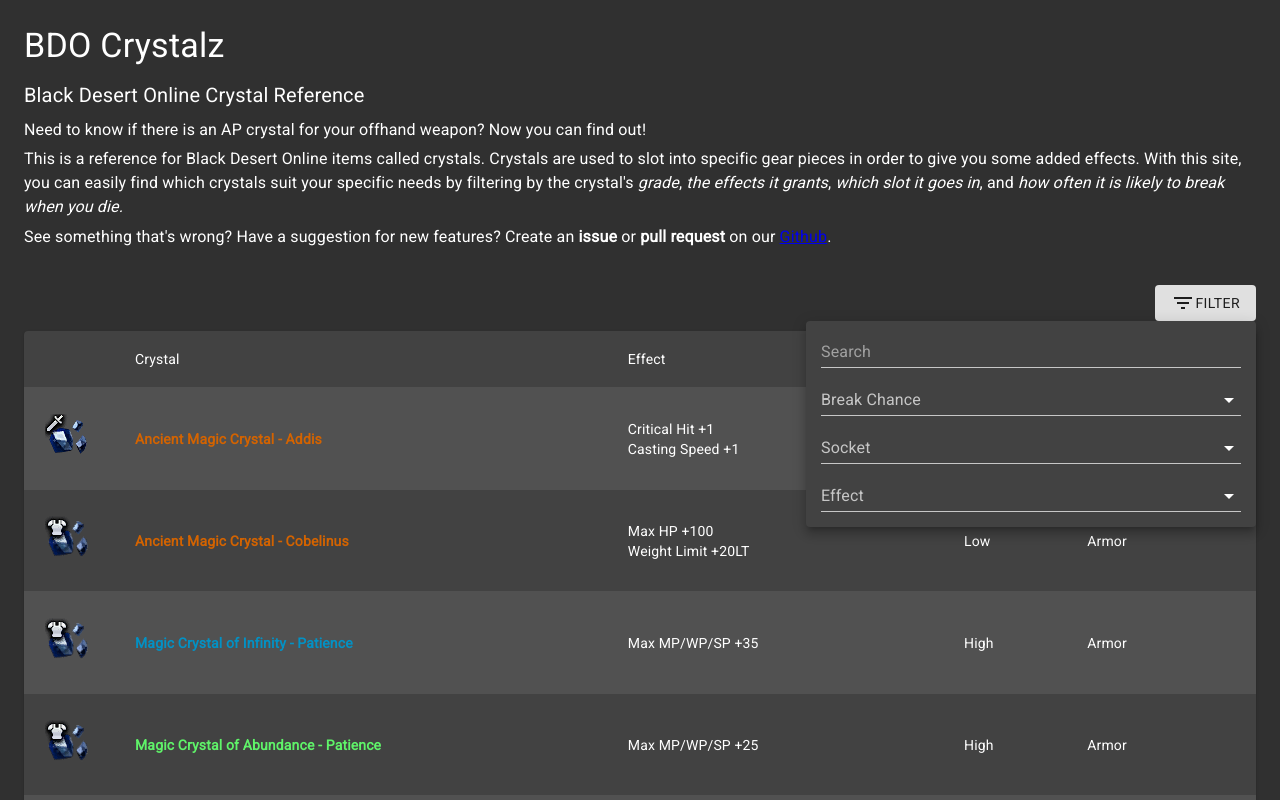
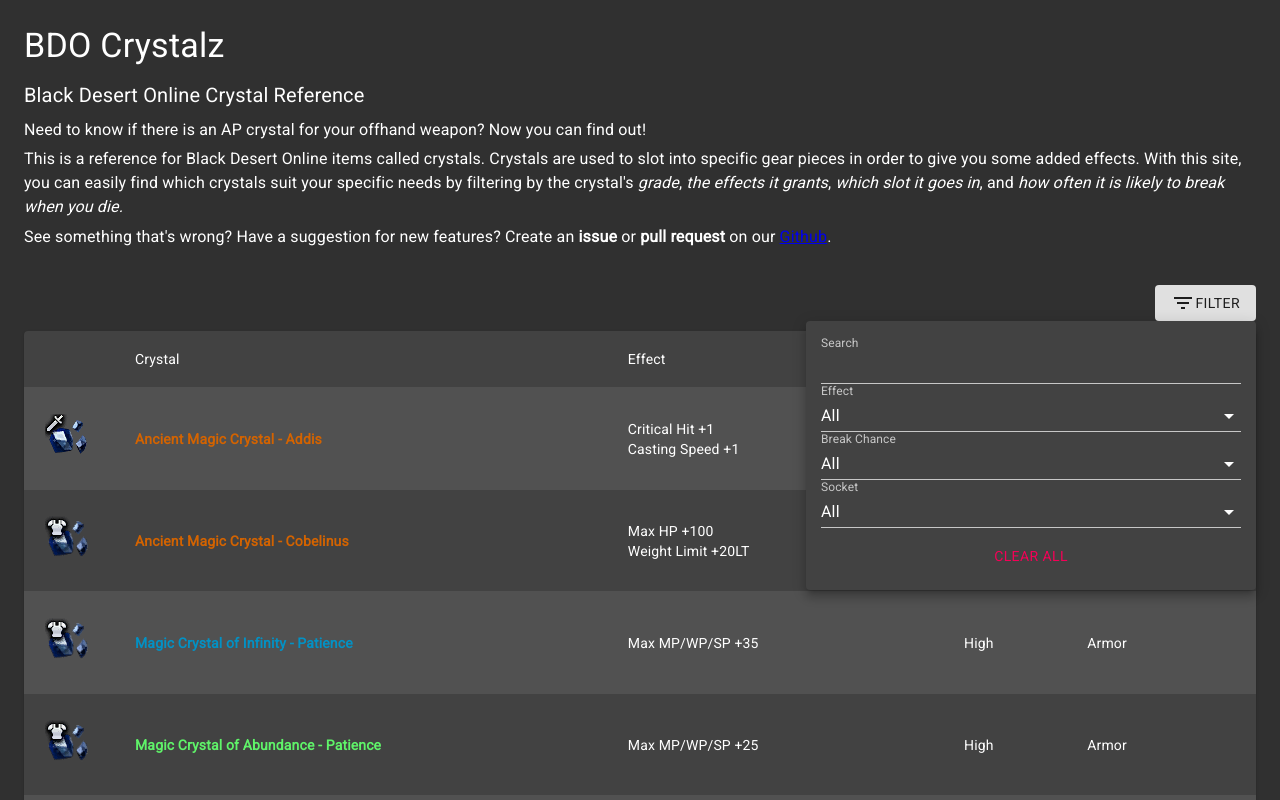
Before and after one commit to AlphaOptix/bdocrystalz, a React (Create React App) app: page / in a window 1280 px wide. Both pictures are taken after a click on the button "FILTER". Shown: the top 800 px of the page. Built offline with nearby package versions, Linux system fonts and the light colour scheme.

Commit message:
feat: adding in filter feature

```diff
--- a/src/App.js
+++ b/src/App.js
@@ -1,7 +1,7 @@
 import Typography from '@material-ui/core/Typography';
 import Container from '@material-ui/core/Container';
 import CssBaseline from '@material-ui/core/CssBaseline';
-import { createMuiTheme, ThemeProvider } from '@material-ui/core/styles';
+import {  unstable_createMuiStrictModeTheme as createMuiTheme, ThemeProvider } from '@material-ui/core/styles';
 import './App.css';
 import DataView from './components/DataView';
 import React from 'react';
--- a/src/components/CardView.js
+++ b/src/components/CardView.js
@@ -51,7 +51,7 @@
         <React.Fragment>
             {crystals.map((crystal) => {
                 return (
-                    <Card className={classes.bottomGutter}>
+                    <Card className={classes.bottomGutter} key={crystal.id}>
                         <CardActionArea target="_blank" rel="noreferrer" href={`https://bdocodex.com/us/item/${crystal.id}`}>
                             <CardHeader
                                 avatar={
@@ -68,11 +68,11 @@
                                         <Typography variant="body2">
                                             <b>Effect:</b>
                                             <br />
-                                            {crystal.effect.split(',').map((effect) => {
+                                            {crystal.effect.split(',').map((effect, i) => {
                                                 return (
-                                                    <React.Fragment>
+                                                    <span key={`effect${effect+i}`}>
                                                         {effect}<br />
-                                                    </React.Fragment>
+                                                    </span>
                                                 )
                                             })}
                                         </Typography>
--- a/src/components/DataView.js
+++ b/src/components/DataView.js
@@ -9,12 +9,13 @@
     const view = [];
     const [crystals, setCrystals] = useState(crystalData);
 
-    view.push((<FilterPanel crystals={crystalData} setCrystals={setCrystals} />))
+    view.push((<FilterPanel crystals={crystalData} setCrystals={setCrystals} key="filterpanel" />))
 
     if(isWidthDown('xs', width)) {
-        view.push((<CardView crystals={crystals} />));
+        view.push((<CardView crystals={crystals} key="cardview" />));
+    } else {
+        view.push((<TableView crystals={crystals} key="tableview" />));
     }
-    view.push((<TableView crystals={crystals} />));
 
     return view;
 }
--- a/src/components/FilterPanel.js
+++ b/src/components/FilterPanel.js
@@ -1,19 +1,33 @@
 import { Button, Select, InputLabel, MenuItem, FormControl, Input, Popover } from '@material-ui/core';
 import FilterListIcon from '@material-ui/icons/FilterList';
-import { useState, useRef, useEffect } from 'react';
+import { useState, useEffect, useRef } from 'react';
 
 
 function FilterPanel({crystals, setCrystals}) {
-    const [anchorEl, setAnchorEl] = useState(false);
-    const [sockets, setSockets] = useState([]);
-    const [effects, setEffects] = useState([]);
-    const [breakChance, setBreakChance] = useState([]);
+    const [state, setState] = useState({
+        anchorEl: false,
+        sockets: [],
+        effects: [],
+        breakChance: [],
+    });
+    const [searchValue, setSearchValue] = useState(""),
+          [socketValue, setSocketValue] = useState("All"),
+          [breakValue, setBreakValue]   = useState("All"),
+          [effectValue, setEffectValue] = useState("All");
+
+    const filterTimeout = useRef();
 
     const handleClick = (event) => {
-        if(anchorEl) {
-            setAnchorEl(null);
+        if(state.anchorEl) {
+            setState({
+                ...state,
+                anchorEl: null
+            });
         } else {
-            setAnchorEl(event.currentTarget);
+            setState({
+                ...state,
+                anchorEl: event.currentTarget
+            });
         }
     };
 
@@ -32,16 +46,42 @@
             effectList.delete("");
         });
 
-        setBreakChance([...breakList]);
-        setSockets([...socketList].sort());
-        setEffects([...effectList].sort());
+        setState(s => ({
+            ...s,
+            breakChance: [...breakList],
+            sockets: [...socketList].sort(),
+            effects: [...effectList].sort()
+        }));
     },[crystals]);
 
     const handleClose = () => {
-      setAnchorEl(null);
+      setState({
+          ...state,
+          anchorEl: null
+      });
     };
 
-    const open = Boolean(anchorEl);
+    useEffect(() => {
+        clearTimeout(filterTimeout.current);
+        let filteredCrystals = [];
+        filterTimeout.current = setTimeout(() => {
+            filteredCrystals = crystals.filter(crystal => {
+                if (!crystal.name.toUpperCase().includes(searchValue.toUpperCase())) return false;
+                if (socketValue !== 'All' && crystal.socket !== socketValue) return false;
+                if (breakValue !== 'All' && crystal.breakChance !== breakValue) return false;
+                let hasEffect = false;
+                crystal.effect.split(',').forEach(effect => {
+                    const plusIndex = effect.indexOf('+');
+                    if (effect.substr(0,plusIndex).trim() === effectValue) hasEffect = true;
+                });
+                if (effectValue !== 'All' && hasEffect === false) return false;
+                return true;
+            });
+            setCrystals(filteredCrystals);
+        }, 250);
+    }, [searchValue, breakValue, effectValue, socketValue, crystals, setCrystals]);
+
+    const open = Boolean(state.anchorEl);
     const id = open ? 'simple-popover' : undefined;
 
     return (
@@ -52,7 +92,7 @@
                 <Popover
                     id={id}
                     open={open}
-                    anchorEl={anchorEl}
+                    anchorEl={state.anchorEl}
                     onClose={handleClose}
                     placement="bottom-end"
                     disablePortal={false}
@@ -73,35 +113,64 @@
                 >
                     <div>
                         <FormControl style={{width: '100%'}}>
-                            <Input placeholder="Search" />
+                            <InputLabel htmlFor="search" shrink={true}>Search</InputLabel>
+                            <Input
+                                placeholder=""
+                                id="search"
+                                value={searchValue}
+                                onChange={event => setSearchValue(event.target.value)}
+                            />
+                        </FormControl>
+                    </div>
+                    <div>
+                        <FormControl style={{width: '100%'}}>
+                            <InputLabel id="effect-label">Effect</InputLabel>
+                            <Select
+                                labelId="effect-label"
+                                autoWidth={true}
+                                value={effectValue}
+                                onChange={event => setEffectValue(event.target.value)}
+                            >
+                                <MenuItem value="All" selected key="effect-1">All</MenuItem>
+                                {state.effects.map((effect, i) => (<MenuItem value={effect} key={`effect+${i}`}>{effect}</MenuItem>))}
+                            </Select>
                         </FormControl>
                     </div>
                     <div>
                         <FormControl style={{width: '100%'}}>
                             <InputLabel id="break-label">Break Chance</InputLabel>
-                            <Select labelId="break-label" autoWidth={true}>
-                                <MenuItem value="All" selected>All</MenuItem>
-                                {breakChance.map(chance => (<MenuItem value={chance}>{chance}</MenuItem>))}
+                            <Select
+                                labelId="break-label"
+                                autoWidth={true}
+                                value={breakValue}
+                                onChange={event => setBreakValue(event.target.value)}
+                            >
+                                <MenuItem value="All" key="break-1">All</MenuItem>
+                                {state.breakChance.map((chance, i) => (<MenuItem value={chance} key={`break+${i}`}>{chance}</MenuItem>))}
                             </Select>
                         </FormControl>
                     </div>
                     <div>
                         <FormControl style={{width: '100%'}}>
                             <InputLabel id="socket-label">Socket</InputLabel>
-                            <Select labelId="socket-label" autoWidth={true}>
-                                <MenuItem value="All" selected>All</MenuItem>
-                                {sockets.map(socket => (<MenuItem value={socket}>{socket}</MenuItem>))}
+                            <Select
+                                labelId="socket-label"
+                                autoWidth={true}
+                                value={socketValue}
+                                onChange={event => setSocketValue(event.target.value)}
+                            >
+                                <MenuItem value="All" selected key="socket-1">All</MenuItem>
+                                {state.sockets.map((socket, i) => (<MenuItem value={socket} key={`socket+${i}`}>{socket}</MenuItem>))}
                             </Select>
                         </FormControl>
                     </div>
-                    <div>
-                        <FormControl style={{width: '100%'}}>
-                            <InputLabel id="effect-label">Effect</InputLabel>
-                            <Select labelId="effect-label" autoWidth={true}>
-                                <MenuItem value="All" selected>All</MenuItem>
-                                {effects.map(effect => (<MenuItem value={effect}>{effect}</MenuItem>))}
-                            </Select>
-                        </FormControl>
+                    <div style={{ textAlign: 'center', paddingTop: 10 }}>
+                        <Button color="secondary" onClick={() => {
+                            setSearchValue('');
+                            setEffectValue('All');
+                            setBreakValue('All');
+                            setSocketValue('All');
+                        }}>Clear All</Button>
                     </div>
               </Popover>
         </div>
--- a/src/components/TableView.js
+++ b/src/components/TableView.js
@@ -53,7 +53,7 @@
         <TableContainer component={Paper}>
             <Table>
                 <TableHead>
-                    <TableRow>
+                    <TableRow key="header-row">
                         <TableCell width="5%"></TableCell>
                         <TableCell width="40%">Crystal</TableCell>
                         <TableCell>Effect</TableCell>
@@ -64,19 +64,17 @@
                 <TableBody>
                     {crystals.map((crystal) => {
                         return (
-                            <StyledTableRow>
+                            <StyledTableRow key={`crystal-${crystal.id}`}>
                                 <TableCell><img className={classes['icon']} src={crystal.icon} alt="icon" /></TableCell>
                                 <TableCell><a className={`${classes['name']} ${classes["rarity-" + crystal.grade]}`} target="_blank" rel="noreferrer" href={`https://bdocodex.com/us/item/${crystal.id}`}>{crystal.name}</a></TableCell>
                                 <TableCell>
-                                    <p>
-                                        {crystal.effect.split(',').map((effect) => {
-                                            return (
-                                                <React.Fragment>
-                                                    {effect}<br />
-                                                </React.Fragment>
-                                            )
-                                        })}
-                                    </p>
+                                    {crystal.effect.split(',').map((effect, i) => {
+                                        return (
+                                            <div key={`effect${effect + i}`}>
+                                                {effect}&nbsp;
+                                            </div>
+                                        )
+                                    })}
                                 </TableCell>
                                 <TableCell>{crystal.breakChance}</TableCell>
                                 <TableCell>{crystal.socket}</TableCell>
```
Also changed, not shown: public/manifest.json, 1 other file (tests, documents, lock files or other folders).
